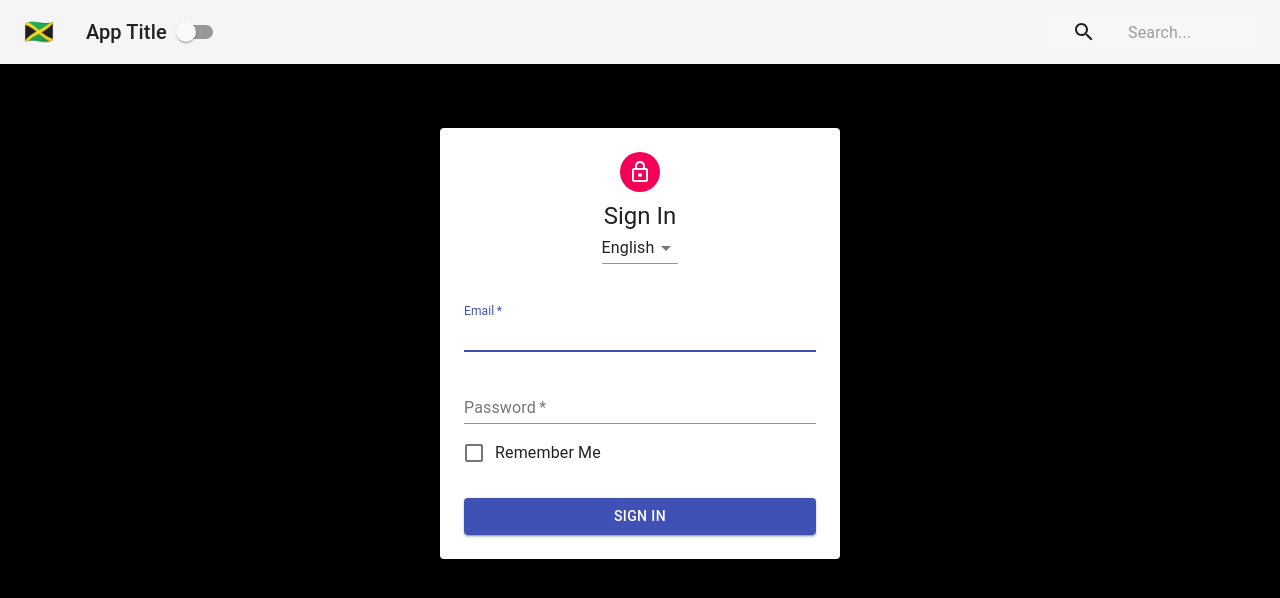
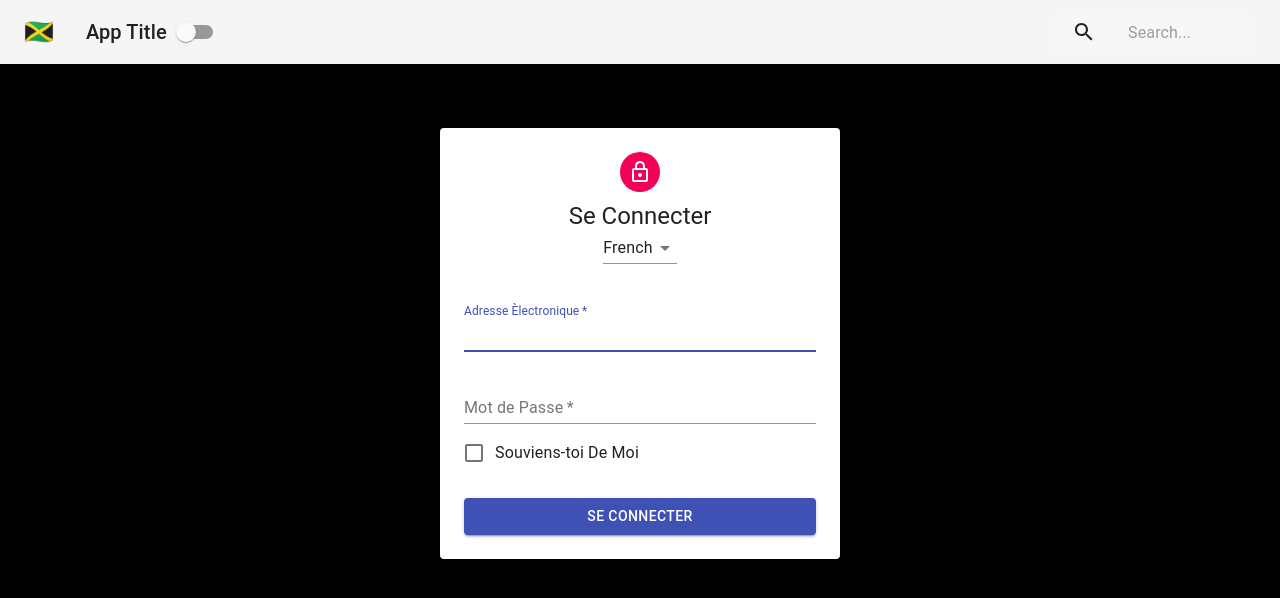
Before and after one commit to lowtrey/react-context-demo, a React (Create React App) app: page / in a window 1280 px wide. Shown: the top 598 px of the page. Built offline with nearby package versions, Linux system fonts and the light colour scheme.

Commit message:
Add ability to change laguage of variables using context

```diff
--- a/src/App.js
+++ b/src/App.js
@@ -3,14 +3,17 @@
 import Navbar from './Navbar';
 import PageContent from './PageContent';
 import { ThemeProvider } from './contexts/ThemeContext';
+import { LanguageProvider } from './contexts/LanguageContext';
 
 function App() {
   return (
     <ThemeProvider>
-      <PageContent>
-        <Navbar />
-        <Form />
-      </PageContent>
+      <LanguageProvider>
+        <PageContent>
+          <Navbar />
+          <Form />
+        </PageContent>
+      </LanguageProvider>
     </ThemeProvider>
   );
 }
--- a/src/Form.js
+++ b/src/Form.js
@@ -14,34 +14,59 @@
 import Select from '@material-ui/core/Select';
 import { withStyles } from '@material-ui/core/styles';
 import styles from './styles/FormStyles';
+import { LanguageContext } from './contexts/LanguageContext';
+
+const words = {
+  english: {
+    signIn: 'Sign In',
+    email: 'Email',
+    password: 'Password',
+    remember: 'Remember Me'
+  },
+  french: {
+    signIn: 'Se Connecter',
+    email: 'Adresse Èlectronique',
+    password: 'Mot de Passe',
+    remember: 'Souviens-toi De Moi'
+  },
+  spanish: {
+    signIn: 'Registrarse',
+    email: 'Correo Electronico',
+    password: 'Contraseña',
+    remember: 'Recuérdame'
+  }
+};
 
 class Form extends React.Component {
+  static contextType = LanguageContext;
   render() {
+    const { language, changeLanguage } = this.context;
     const { classes } = this.props;
+    const { email, signIn, password, remember } = words[language];
     return (
       <main className={classes.main}>
         <Paper className={classes.paper}>
           <Avatar className={classes.avatar}>
             <LockOutlinedIcon />
           </Avatar>
-          <Typography variant='h5'>Sign In</Typography>
-          <Select value='english'>
+          <Typography variant='h5'>{signIn}</Typography>
+          <Select value={language} onChange={changeLanguage}>
             <MenuItem value='english'>English</MenuItem>
             <MenuItem value='french'>French</MenuItem>
             <MenuItem value='spanish'>Spanish</MenuItem>
           </Select>
           <form className={classes.form}>
             <FormControl margin='normal' required fullWidth>
-              <InputLabel htmlFor='email'>Email</InputLabel>
+              <InputLabel htmlFor='email'>{ email }</InputLabel>
               <Input id='email' name='email' autoFocus></Input>
             </FormControl>
             <FormControl margin='normal' required fullWidth>
-              <InputLabel htmlFor='password'>Password</InputLabel>
+              <InputLabel htmlFor='password'>{password}</InputLabel>
               <Input id='password' name='password'></Input>
             </FormControl>
             <FormControlLabel
               control={<Checkbox color='primary' />}
-              label='Remember Me'
+              label={remember}
             />
             <Button
               fullWidth
@@ -50,7 +75,7 @@
               color='primary'
               className={classes.submit}
             >
-              Sign In
+              {signIn}
             </Button>
           </form>
         </Paper>
--- /dev/null
+++ b/src/contexts/LanguageContext.js
@@ -0,0 +1,21 @@
+import React, { createContext } from 'react';
+
+export const LanguageContext = createContext();
+
+export class LanguageProvider extends React.Component {
+  constructor(props) {
+    super(props);
+    this.state = { language: 'french' };
+    this.changeLanguage = this.changeLanguage.bind(this);
+  };
+  changeLanguage(e) {
+    this.setState({ language: e.target.value });
+  }
+  render() {
+    return (
+      <LanguageContext.Provider value={{ ...this.state, changeLanguage: this.changeLanguage }}>
+        {this.props.children}
+      </LanguageContext.Provider>
+    );
+  }
+}
```
